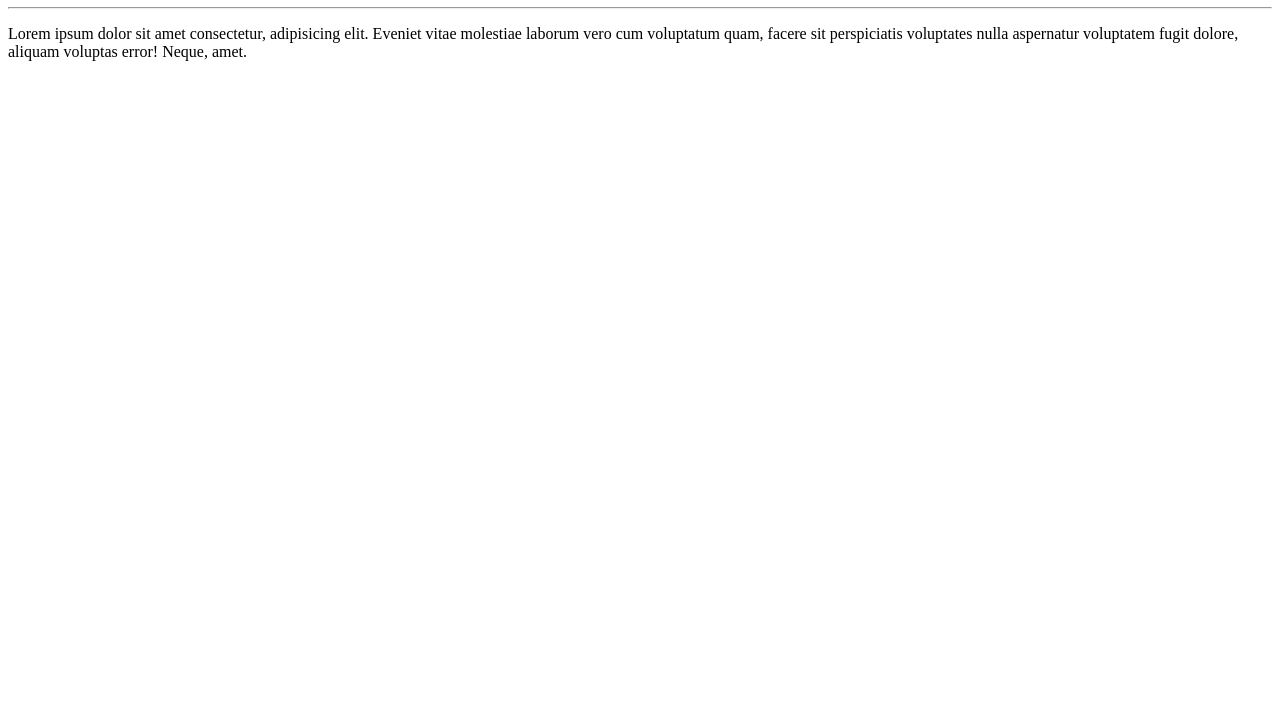
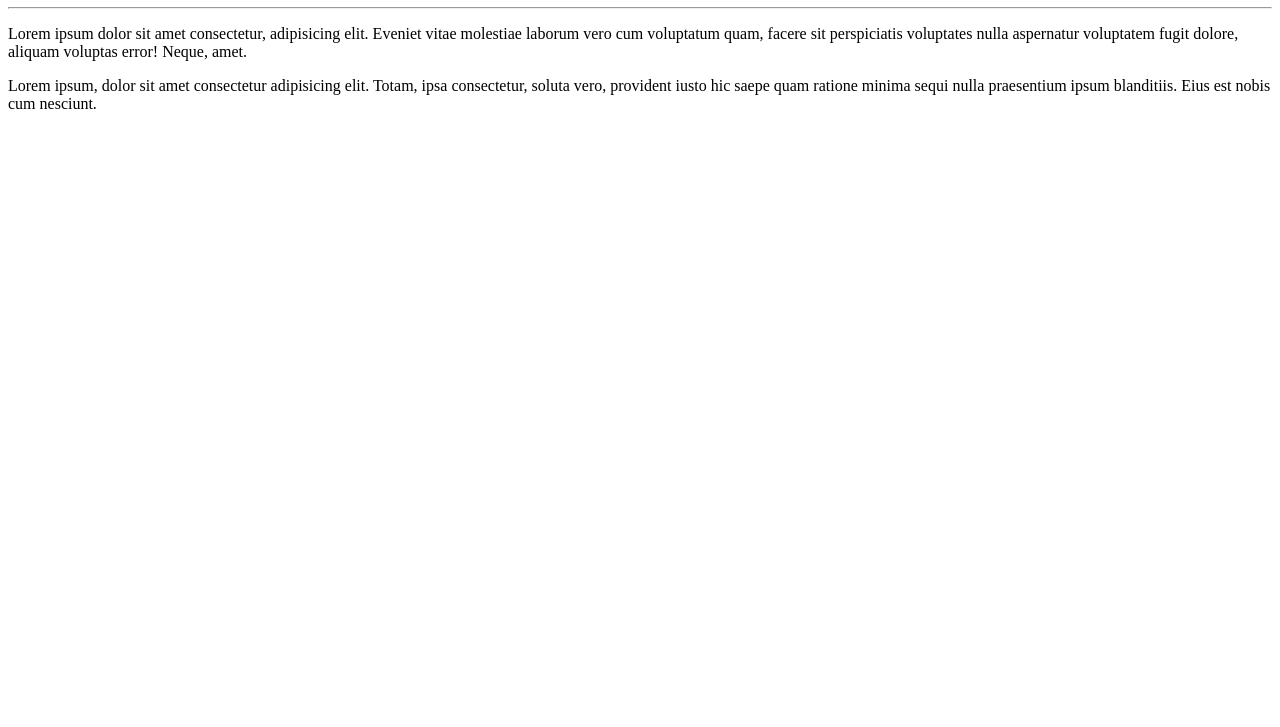
Before and after one commit to HarielThums/ProjetoIntegrador01, a plain HTML site: page Sprint0/index.html in a window 1280 px wide. Shown: the part 73-800 px from the top of the page. Drawn offline with Linux system fonts and the light colour scheme.

Commit message:
adicionei um paragrafo

```diff
--- a/Sprint0/index.html
+++ b/Sprint0/index.html
@@ -10,5 +10,6 @@
     <h1>Olá, mundo</h1>
     <hr>
     <p>Lorem ipsum dolor sit amet consectetur, adipisicing elit. Eveniet vitae molestiae laborum vero cum voluptatum quam, facere sit perspiciatis voluptates nulla aspernatur voluptatem fugit dolore, aliquam voluptas error! Neque, amet.</p>
+    <p>Lorem ipsum, dolor sit amet consectetur adipisicing elit. Totam, ipsa consectetur, soluta vero, provident iusto hic saepe quam ratione minima sequi nulla praesentium ipsum blanditiis. Eius est nobis cum nesciunt.</p>
 </body>
 </html>
```
